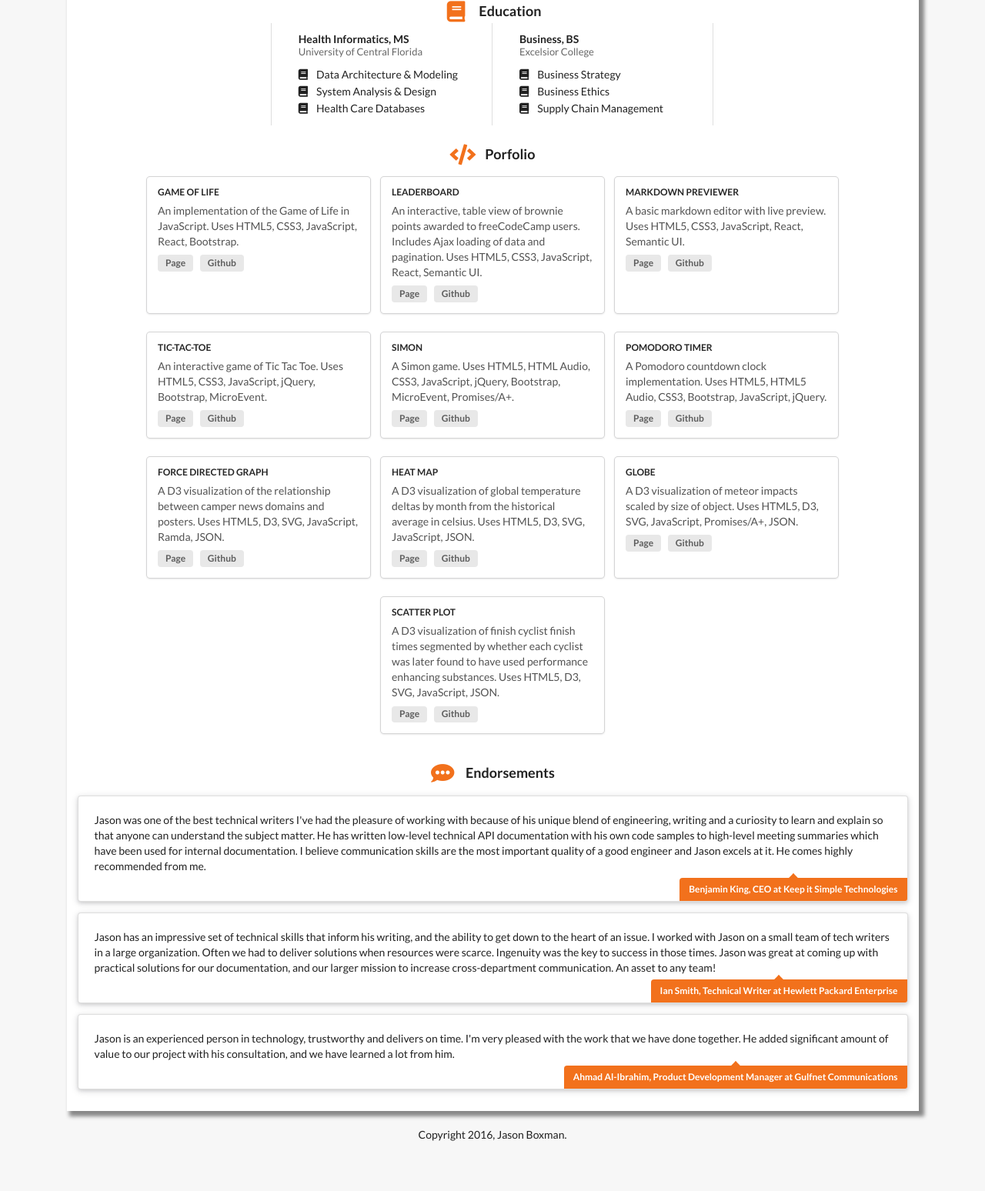
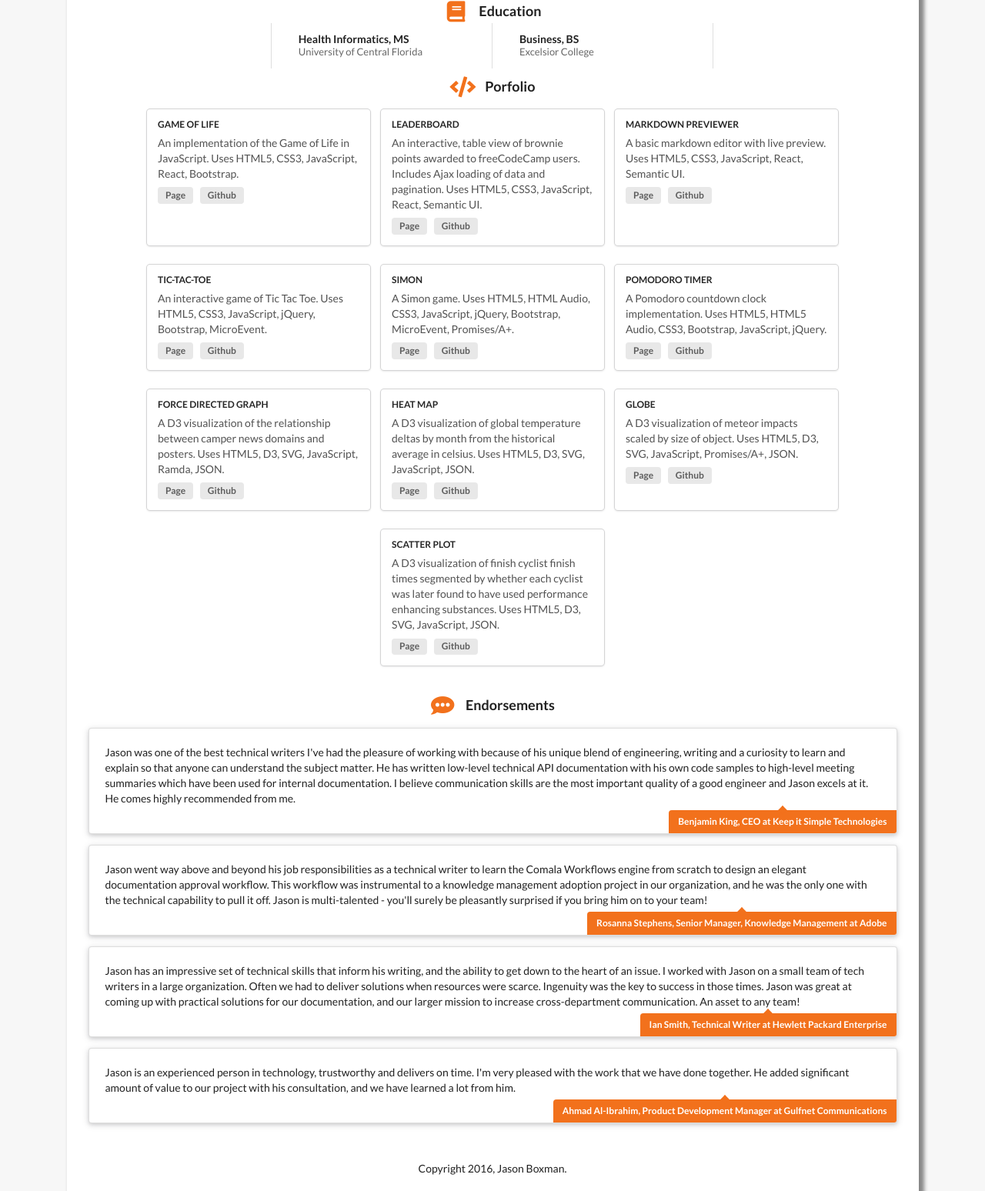
Before and after one commit to jboxman/old-jboxman.github.io, a website: page index.html in a window 1280 px wide. Shown: the part 329-1877 px from the top of the page at 77% size. Before the commit the page ends 1821 px from the top, so only its background shows below. Drawn offline with nearby package versions, Linux system fonts and the light colour scheme.

Commit message:
Checkpoint.

```diff
--- a/index.html
+++ b/index.html
@@ -71,26 +71,6 @@
       </div>
     </h5>
 
-        <div class="ui list">
-          <div class="item">
-            <i class="book icon"></i>
-            <div class="content">
-              Data Architecture & Modeling
-            </div>
-          </div>
-          <div class="item">
-            <i class="book icon"></i>
-            <div class="content">
-              System Analysis & Design
-            </div>
-          </div>
-          <div class="item">
-            <i class="book icon"></i>
-            <div class="content">
-              Health Care Databases
-            </div>
-          </div>
-        </div>
       </div>
 
       <div class="column">
@@ -101,33 +81,9 @@
       </div>
     </h5>
 
-        <div class="ui list">
-          <div class="item">
-            <i class="book icon"></i>
-            <div class="content">
-              Business Strategy
-            </div>
-          </div>
+      </div>
 
-          <div class="item">
-            <i class="book icon"></i>
-            <div class="content">
-              Business Ethics
-            </div>
-          </div>
-
-          <div class="item">
-            <i class="book icon"></i>
-            <div class="content">
-              Supply Chain Management
-            </div>
-          </div>
-
-        </div>
-      </div>
           <div class="column"></div>
-
-    </div>
 
   </div>
 
@@ -323,6 +279,16 @@
 
     <div class="ui raised padded segment">
       <p>
+        Jason went way above and beyond his job responsibilities as a technical writer to learn the Comala Workflows engine from scratch
+        to design an elegant documentation approval workflow. This workflow was instrumental to a knowledge management adoption project
+        in our organization, and he was the only one with the technical capability to pull it off. Jason is multi-talented - you'll surely
+        be pleasantly surprised if you bring him on to your team!
+      </p>
+      <div class="ui bottom right attached pointing orange label">Rosanna Stephens, Senior Manager, Knowledge Management at Adobe</div>
+    </div>
+
+    <div class="ui raised padded segment">
+      <p>
         Jason has an impressive set of technical skills that inform his writing,
         and the ability to get down to the heart of an issue. I worked with Jason
         on a small team of tech writers in a large organization. Often we had to deliver
```
